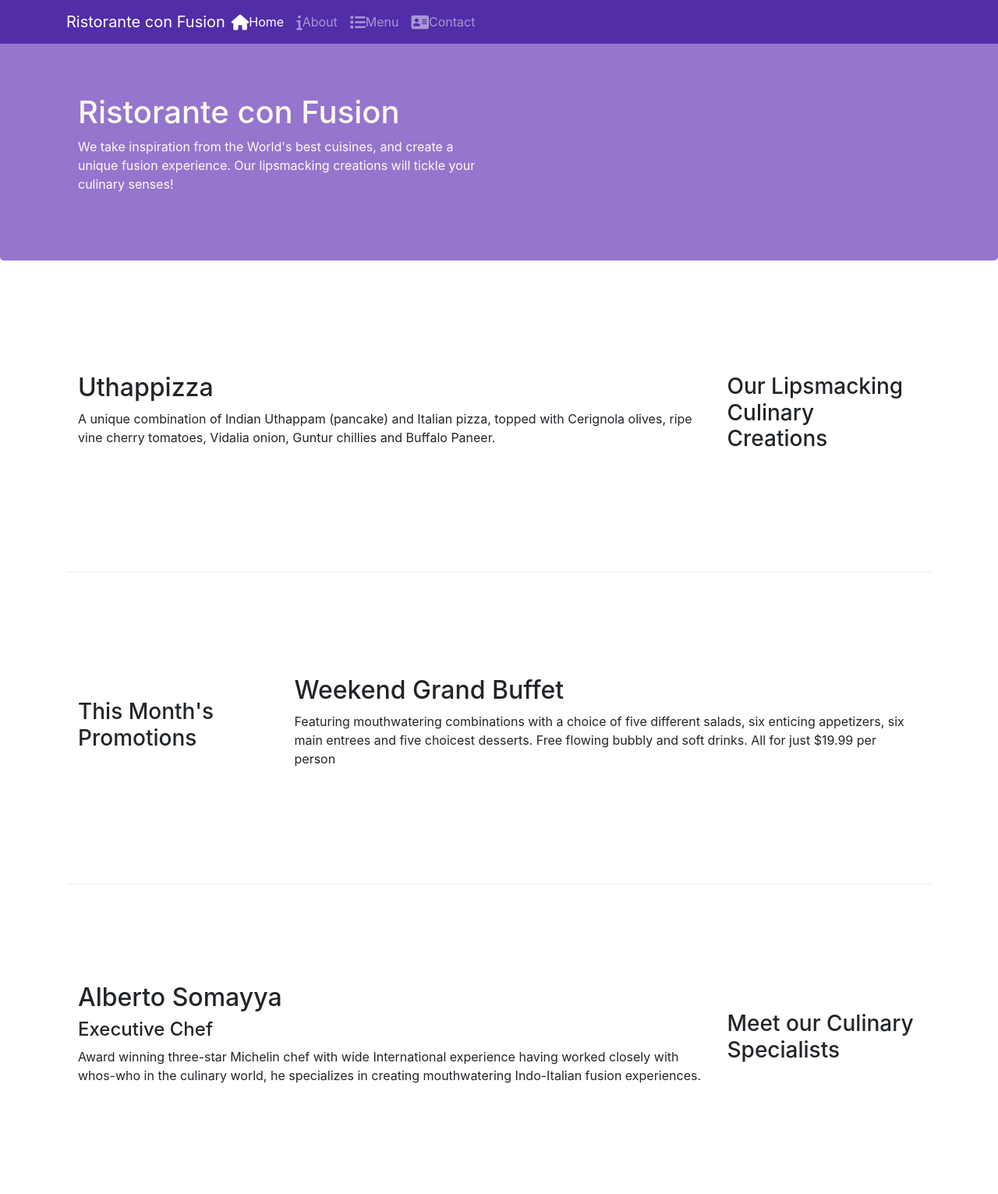
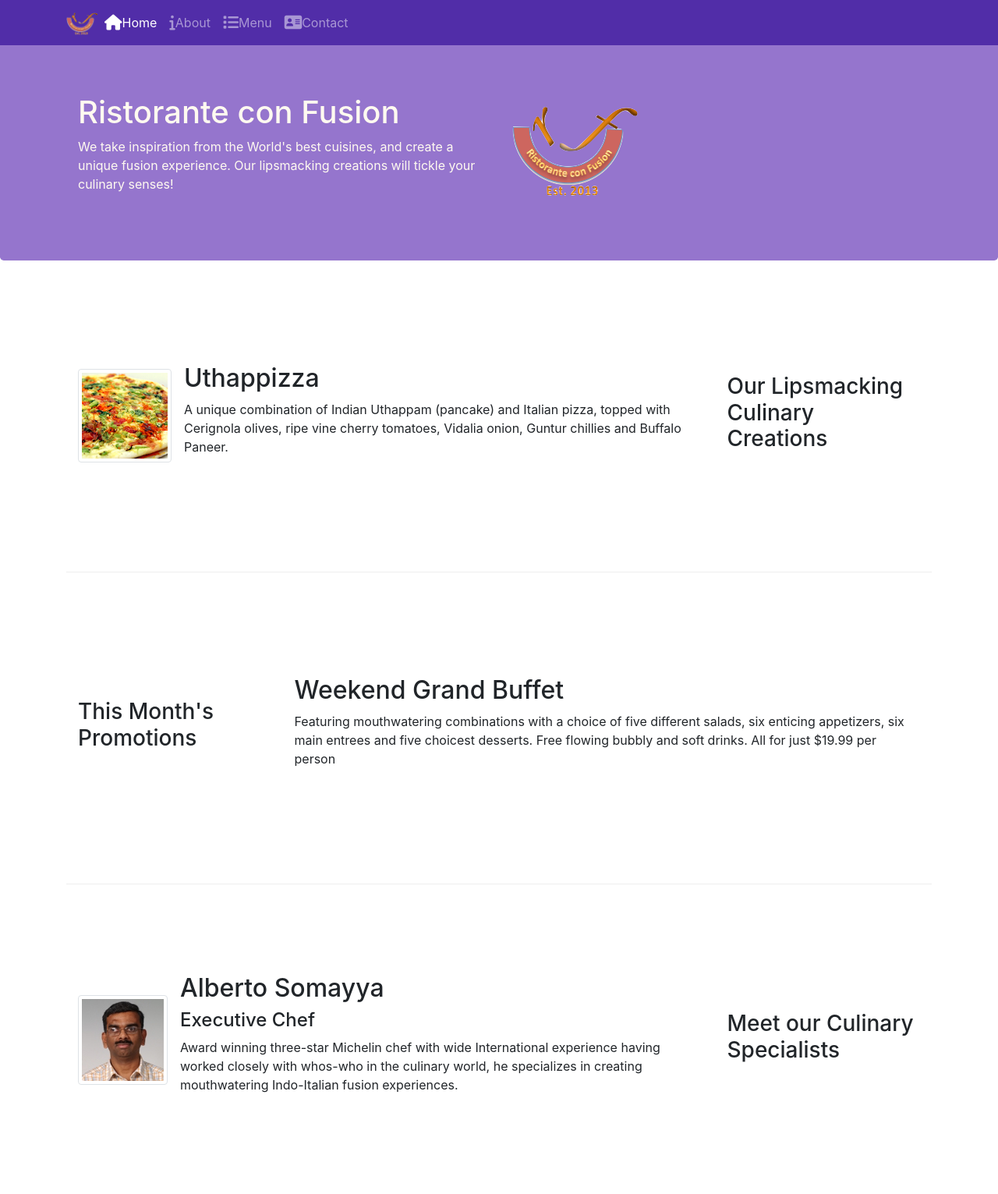
Before and after one commit to ankit-Kumar-4/conFusion, a plain HTML site: page index.html in a window 1280 px wide. Shown: the top 1531 px of the page at 78% size. Drawn offline with nearby package versions, Linux system fonts and the light colour scheme.

Commit message:
added images

```diff
--- a/index.html
+++ b/index.html
@@ -21,7 +21,7 @@
             <button class="navbar-toggler" type="button" data-toggle="collapse" data-target="#Navbar">
                 <span class="navbar-toggler-icon"></span>
             </button>
-            <a class="navbar-brand mr-auto" href="#">Ristorante con Fusion</a>
+            <a class="navbar-brand mr-auto" href="#"><img src="img/logo.png" height="30" width="41"></a>
                 <div class="collapse navbar-collapse" id="Navbar">
                     <ul class="navbar-nav mr-auto">
                         <li class="nav-item active"><a class="nav-link" href="#"><span class="fa fa-home fa-lg"></span>Home</a></li>
@@ -40,7 +40,8 @@
                     <h1>Ristorante con Fusion</h1>
                     <p>We take inspiration from the World's best cuisines, and create a unique fusion experience. Our lipsmacking creations will tickle your culinary senses!</p>
                 </div>
-                <div class="col-12 col-sm">
+                <div class="col-12 col-sm align-self-center">
+                    <img src="img/logo.png" class="img-fluid">
                 </div>
             </div>
         </div>
@@ -52,8 +53,14 @@
                 <h3>Our Lipsmacking Culinary Creations</h3>
             </div>
             <div class="col col-sm order-sm-first col-md">
-                <h2>Uthappizza</h2>
-                <p class="d-none d-sm-block">A unique combination of Indian Uthappam (pancake) and Italian pizza, topped with Cerignola olives, ripe vine cherry tomatoes, Vidalia onion, Guntur chillies and Buffalo Paneer.</p>
+                <div class="media">
+                    <img class="d-flex mr-3 img-thumbnail align-self-center"
+                        src="img/uthappizza.png" alt="uthappizza">
+                    <div class="media-body">
+                        <h2 class="mt-0">Uthappizza</h2>
+                        <p class="d-none d-sm-block">A unique combination of Indian Uthappam (pancake) and Italian pizza, topped with Cerignola olives, ripe vine cherry tomatoes, Vidalia onion, Guntur chillies and Buffalo Paneer.</p>
+                    </div>
+                </div>
             </div>
         </div>
 
@@ -73,9 +80,15 @@
                 <h3>Meet our Culinary Specialists</h3>
             </div>
             <div class="col col-sm order-sm-first col-md">
-                <h2>Alberto Somayya</h2>
-                <h4>Executive Chef</h4>
-                <p class="d-none d-sm-block">Award winning three-star Michelin chef with wide International experience having worked closely with whos-who in the culinary world, he specializes in creating mouthwatering Indo-Italian fusion experiences. </p>
+                <div class="media">
+                    <img class="d-flex mr-3 img-thumbnail align-self-center"
+                        src="img/alberto.png" alt="alberto">
+                    <div class="media-body">
+                        <h2 class="mt-0">Alberto Somayya</h2>
+                        <h4>Executive Chef</h4>
+                        <p class="d-none d-sm-block">Award winning three-star Michelin chef with wide International experience having worked closely with whos-who in the culinary world, he specializes in creating mouthwatering Indo-Italian fusion experiences. </p>
+                    </div>
+                </div>
             </div>
         </div>
     </div>
```
Also changed, not shown: aboutus.html (+3 -2 lines), contactus.html (+3 -2 lines), img/alberto.png (added), img/buffet.png (added), img/logo.png (added), img/uthappizza.png (added), 1 other file.
